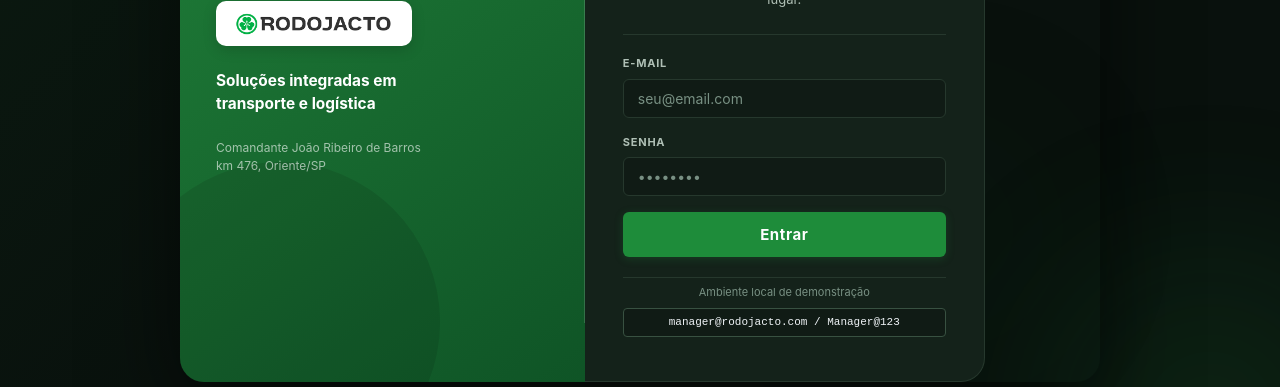
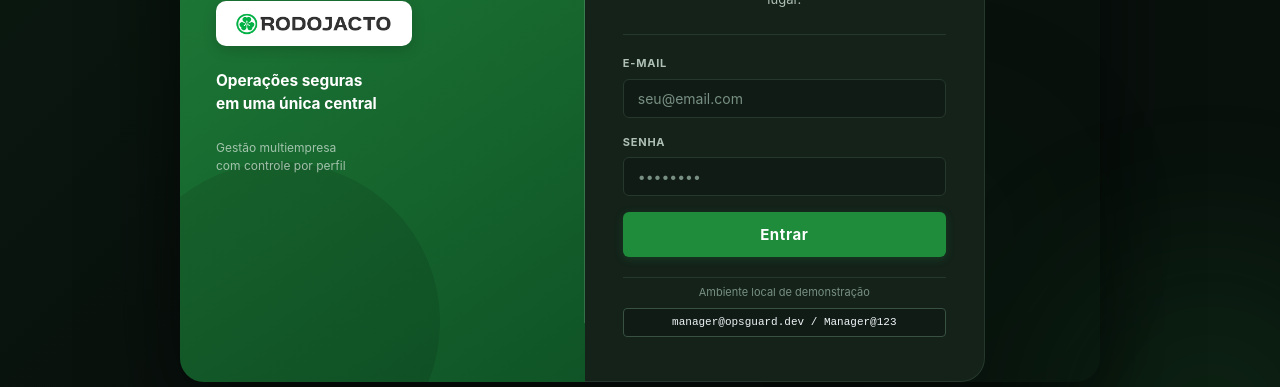
Before and after one commit to samuelhfdias-prog/OpsGuard-Platform, an Angular app in the folder frontend/: page /login in a window 1280 px wide. Shown: the part 312-699 px from the top of the page. Built offline with nearby package versions, Linux system fonts and the light colour scheme.

Commit message:
Atualiza branding para OpsGuard Platform: frontend/src/app/features/auth/login/login.component.html

```diff
--- a/frontend/src/app/features/auth/login/login.component.html
+++ b/frontend/src/app/features/auth/login/login.component.html
@@ -6,10 +6,10 @@
     <!-- Painel de marca (só em telas maiores) -->
     <div class="login-brand">
       <div class="brand-logo-wrap">
-        <img src="rodojacto-logo.png" alt="Rodojacto" class="brand-logo-img" />
+        <img src="rodojacto-logo.png" alt="OpsGuard Platform" class="brand-logo-img" />
       </div>
-      <p class="brand-tagline">Soluções integradas em<br>transporte e logística</p>
-      <p class="brand-sub">Comandante João Ribeiro de Barros<br>km 476, Oriente/SP</p>
+      <p class="brand-tagline">Operações seguras<br>em uma única central</p>
+      <p class="brand-sub">Gestão multiempresa<br>com controle por perfil</p>
       <div class="brand-divider"></div>
     </div>
 
@@ -18,7 +18,7 @@
 
 
       <div class="login-logo">
-        <img src="rodojacto-logo.png" alt="Rodojacto" class="login-logo-img" />
+        <img src="rodojacto-logo.png" alt="OpsGuard Platform" class="login-logo-img" />
         <p>Portal de operações</p>
         <h1>Acesse sua central</h1>
         <span>Organizações, pessoas e dispositivos em um só lugar.</span>
@@ -77,7 +77,7 @@
       @if (showDemoCredentials) {
         <div class="login-hint">
           <p>Ambiente local de demonstração</p>
-          <code>manager&#64;rodojacto.com / Manager&#64;123</code>
+          <code>manager&#64;opsguard.dev / Manager&#64;123</code>
         </div>
       }
     </div>
```
